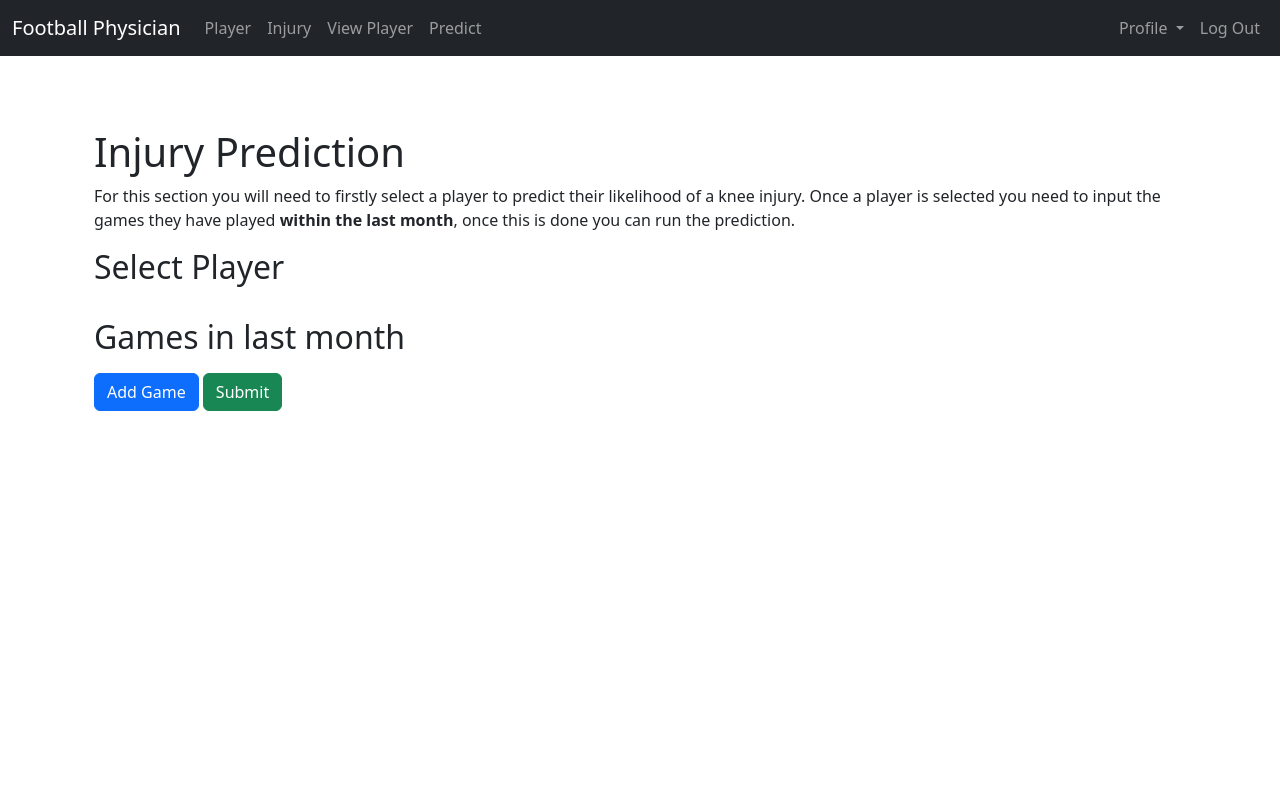
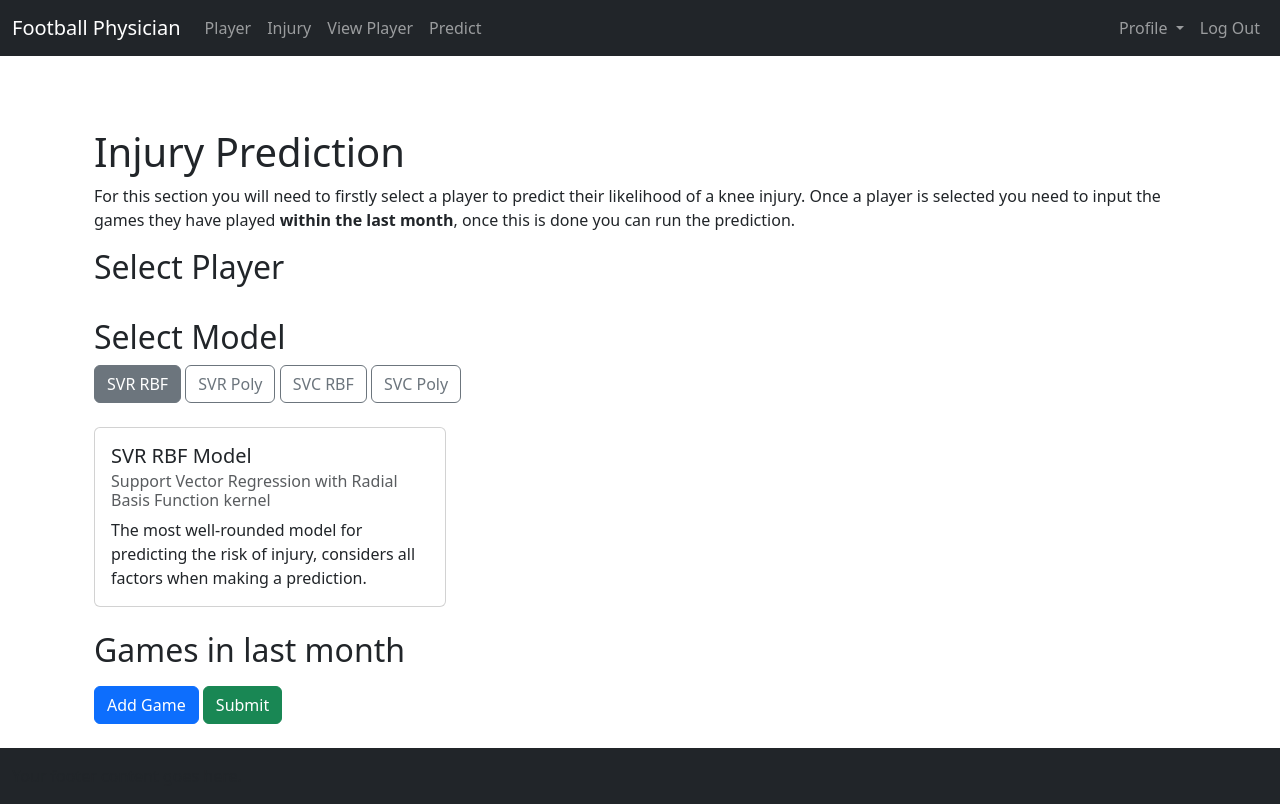
Before and after one commit to OmarIzagaren/Football-Physician, a Django app: page /injury_prediction/ in a window 1280 px wide. Before the commit the page ends 411 px from the top, so only its background shows below. Run offline with Django 5.2, Linux system fonts and the light colour scheme; the visitor is signed in with stand-in values (Sample User, id 1); data that the repository does not hold is empty; parts of the project's set-up code (start-up, migrations or seed data) failed here and were passed over.

Commit message:
Added different models, SVM models, a total of 4 models that can be chosen for the user and provide slightly different use cases for predictions.

```diff
--- a/fyp/website/templates/add_injury.html
+++ b/fyp/website/templates/add_injury.html
@@ -54,6 +54,7 @@
     <button type="submit" class="btn btn-outline-primary">Register</button>
 
 </form>
+</div>
 
 <script>
     document.addEventListener('DOMContentLoaded', function () {
--- a/fyp/website/templates/base.html
+++ b/fyp/website/templates/base.html
@@ -6,7 +6,7 @@
     <title>Final Year Project</title>
     <link href="https://cdn.jsdelivr.net/npm/bootstrap@5.3.2/dist/css/bootstrap.min.css" rel="stylesheet" integrity="sha384-T3c6CoIi6uLrA9TneNEoa7RxnatzjcDSCmG1MXxSR1GAsXEV/Dwwykc2MPK8M2HN" crossorigin="anonymous">
   </head>
-  <body>
+  <body class="d-flex flex-column min-vh-100">
     {% include 'navbar.html' %}
     <div class = "container">
     </br>
@@ -22,6 +22,11 @@
         {% block content %}
         {% endblock %}
     </div>
+    <footer class="footer mt-auto py-3 bg-dark">
+      <div class="container-fluid">
+          <span>Your footer content goes here.</span>
+      </div>
+    </footer>
     <script src="https://cdn.jsdelivr.net/npm/bootstrap@5.3.2/dist/js/bootstrap.bundle.min.js" integrity="sha384-C6RzsynM9kWDrMNeT87bh95OGNyZPhcTNXj1NW7RuBCsyN/o0jlpcV8Qyq46cDfL" crossorigin="anonymous"></script>
   </body>
 </html>
--- a/fyp/website/templates/injury_prediction.html
+++ b/fyp/website/templates/injury_prediction.html
@@ -59,23 +59,49 @@
             <select class="form-control" id="playersDropdown" name="player" required>
                 <option value="">Select a player...</option>
                 {% for player in players %}
+                    {% if player.id|stringformat:"s" == player_id %}
+                    <option value="{{ player.id }}" selected>{{ player }}</option>
+                    {% else %}
                     <option value="{{ player.id }}">{{ player }}</option>
+                    {% endif %}
                 {% endfor %}
             </select>
         </div>
         {% endif %}
 
         <br/>
+        <h2>Select Model</h2>
+        <div id="radios">
+            <input type="radio" class="btn-check" name="model" id="option1" value="svr_rbf" checked>
+            <label class="btn btn-outline-secondary" for="option1">SVR RBF</label>
+
+            <input type="radio" class="btn-check" name="model" id="option2" value="svr_poly" {% if model == 'svr_poly' %}checked{% endif %}>
+            <label class="btn btn-outline-secondary" for="option2">SVR Poly</label>
+
+            <input type="radio" class="btn-check" name="model" id="option3" value="svc_rbf" {% if model == 'svc_rbf' %}checked{% endif %}>
+            <label class="btn btn-outline-secondary" for="option3">SVC RBF</label>
+
+            <input type="radio" class="btn-check" name="model" id="option4" value="svc_poly" {% if model == 'svc_poly' %}checked{% endif %}>
+            <label class="btn btn-outline-secondary" for="option4">SVC Poly</label>
+
+        </div>
+        <br/>
+
+        <div class="card" style="width: 22rem;">
+            <div class="card-body">
+            <div id="modelInfoContainer">
+              <h5 class="card-title">SVR RBF Model</h5>
+              <h6 class="card-subtitle mb-2 text-muted">Support Vector Regression with Radial Basis Function kernel</h6>
+              <p class="card-text"> The most well-rounded model for predicting the risk of injury, considers all factors when making a prediction.</p>
+            </div>
+            </div>
+          </div>
+
+        <br/>
         <h2>Games in last month</h2>
         <div id="gamesContainer" class="mb-3">
         {% if games %}
             {% for game in games %}
-                <!--
-                <div class="mb-3">
-                    <input type="number" class="form-control d-inline mr-2" name="games[]" value="{{ game }}" placeholder="Enter minutes played for this game" required min="0" max="120">
-                    <button type="button" class="btn btn-danger" onclick="removeGame(this.parentElement)">Remove</button>
-                </div>
-                -->
                 <script>addGame({{ game }});</script>
             {% endfor %}
         {% endif %}
@@ -113,6 +139,51 @@
     if (document.getElementById('prediction')) {
         document.getElementById('prediction').scrollIntoView({ behavior: 'smooth' });
     }
+
+    document.addEventListener('DOMContentLoaded', function() {
+        const radioContainer = document.getElementById('radios');
+        const checkedRadioButton = document.querySelector('input[type="radio"]:checked');
+        var displayModelInfo = document.getElementById('modelInfoContainer');
+
+
+        radioContainer.addEventListener('change', function(event) {
+            const checkedRadioButton = document.querySelector('input[type="radio"]:checked');
+
+            if (checkedRadioButton.id == "option1") {
+                displayModelInfo.innerHTML = `
+                <h5 class="card-title">SVR RBF Model</h5>
+                <h6 class="card-subtitle mb-2 text-muted">Support Vector Regression with Radial Basis Function kernel</h6>
+                <p class="card-text">The most well-rounded model for predicting the risk of injury, considers all factors when making a prediction.</p>
+                `;
+            }
+            else if (checkedRadioButton.id == "option2") {
+                displayModelInfo.innerHTML = `
+                <h5 class="card-title">SVR Poly Model</h5>
+                <h6 class="card-subtitle mb-2 text-muted">Support Vector Regression with Polynomial Function kernel</h6>
+                <p class="card-text">This model shows a slight bias towards minutes played and is particularly
+                    effective for predicting injury likelihood among currently injured players.</p>
+                `;
+            }
+            else if (checkedRadioButton.id == "option3") {
+                displayModelInfo.innerHTML = `
+                <h5 class="card-title">SVC RBF Model</h5>
+                <h6 class="card-subtitle mb-2 text-muted">Support Vector Classifier with Radial Basis Function kernel</h6>
+                <p class="card-text">This model's behavior varies based on the number of injuries and current injury status.
+                    Dependant on those factors, minutes played may have no effect or a significant effect on predictions.</p>
+                `;
+            }
+            else{
+                displayModelInfo.innerHTML = `
+                <h5 class="card-title">SVC Poly Model</h5>
+                <h6 class="card-subtitle mb-2 text-muted">Support Vector Classifier with Polynomial Function kernel</h6>
+                <p class="card-text">This model's behavior varies based on the number of injuries and current injury status.
+                    Dependant on those factors, minutes played may have no effect or a significant effect on predictions.</p>
+                `;
+            }
+
+        });
+
+    });
 </script>
 
 {% endblock %}
--- a/fyp/website/templates/player.html
+++ b/fyp/website/templates/player.html
@@ -52,5 +52,6 @@
 
     <button type="submit" class="btn btn-outline-primary">Register</button>
 </form>
+</div>
 
 {% endblock %}
--- a/fyp/website/urls.py
+++ b/fyp/website/urls.py
@@ -10,5 +10,7 @@ urlpatterns = [
     path('add_injury/', views.injury_details, name='add_injury'),
     path('view_player/', views.player_view, name='view_player'),
     path('view_player/get_player_injuries/', views.get_player_injuries, name='get_player_injuries'),
+    path('view_player/get_player_details/', views.get_player_details, name='get_player_details'),
     path('injury_prediction/', views.predict_injury, name='injury_prediction'),
+    path('injury_scan_acl/', views.detect_acl, name='injury_scan_acl')
 ]
--- a/fyp/website/views.py
+++ b/fyp/website/views.py
@@ -154,6 +154,39 @@ def get_player_injuries(request):
 
     return HttpResponse(injuries_html)
 
+def get_player_details(request):
+    selected_player = request.GET.get('selected_player', None)
+    player_details = Player.objects.filter(id=selected_player).first()
+    details_html = ''
+    details_html += (
+        f'<tr>'
+        f'<th>Full Name:</th>'
+        f'<td>{player_details.first_name} {player_details.last_name}</td>'
+        f'</tr>'
+        f'<tr>'
+        f'<th>Position:</th>'
+        f'<td>{player_details.position}</td>'
+        f'</tr>'
+        f'<tr>'
+        f'<th>Date of Birth:</th>'
+        f'<td>{player_details.date_of_birth}</td>'
+        f'</tr>'
+        f'<tr>'
+        f'<th>Height(cm):</th>'
+        f'<td>{player_details.height}</td>'
+        f'</tr>'
+        f'<tr>'
+        f'<th>Weight(kg):</th>'
+        f'<td>{player_details.weight}</td>'
+        f'</tr>'
+        f'<tr>'
+        f'<th>Country:</th>'
+        f'<td>{player_details.country}</td>'
+        f'</tr>'
+        f'</br>'
+    )
+    return HttpResponse(details_html)
+
 def predict_injury(request):
     if request.user.is_authenticated:
         players = Player.objects.filter(user=request.user)
@@ -161,12 +194,16 @@ def predict_injury(request):
             form = request.POST
             player_id = form.get('player')
             games = form.getlist('games[]')
-            injury_risk_prediction = clean_and_predict(player_id, games)
+            model = form.get('model')
+            print("IDWQIDWQIDWQIDWQ")
             print(form)
-            print(games)
+            injury_risk_prediction = clean_and_predict(player_id, games, model)
             #print(injury_risk_prediction)
-            return render(request, 'injury_prediction.html', {'players': players, 'form':form, 'games':games,'injury_risk_prediction': injury_risk_prediction})
+            return render(request, 'injury_prediction.html', {'model':model, 'player_id':player_id, 'players': players, 'form':form, 'games':games,'injury_risk_prediction': injury_risk_prediction})
     else:
         messages.error(request, "Not logged in")
         return redirect('home')
     return render(request, 'injury_prediction.html', {'players': players})
+
+def detect_acl(request):
+    return render(request, 'injury_scan_acl.html', {})
```
Also changed, not shown: fyp/website/PredictiveModels/InjuryPrediction.py (+66 -15 lines), fyp/website/predictions.py (+3 -10 lines), fyp/website/templates/injury_scan_acl.html (added, +13 -0 lines), fyp/website/templates/view_player.html (+30 -7 lines), 4 other files.
